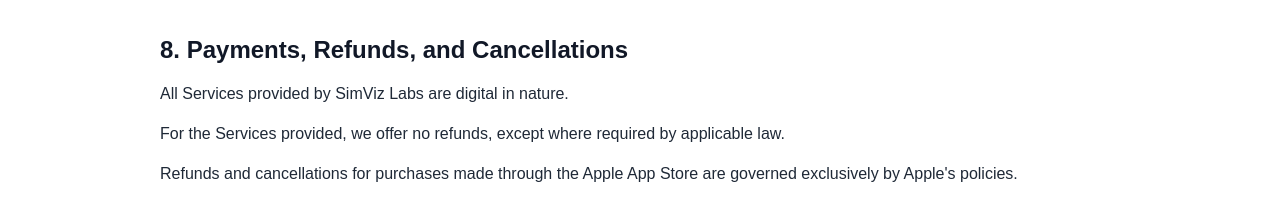
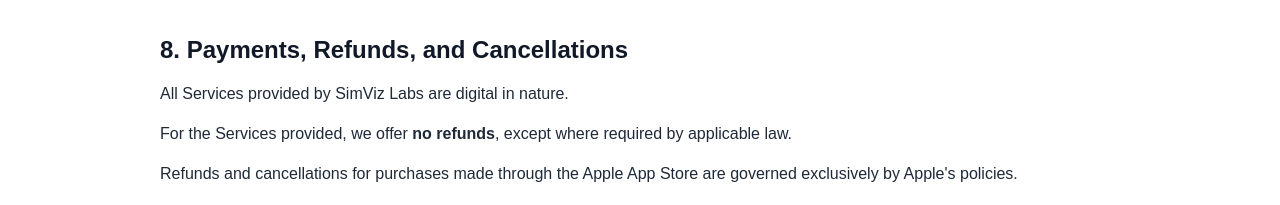
Before and after one commit to simvizlabs/simvizlabs-landing, a Next.js app: page /privacy in a window 1280 px wide. Shown: the part 2302-2507 px from the top of the page. Built offline with nearby package versions, Linux system fonts and the light colour scheme; no server answers.

Commit message:
privacy update

```diff
--- a/app/privacy/page.tsx
+++ b/app/privacy/page.tsx
@@ -187,7 +187,7 @@
                 All Services provided by SimViz Labs are digital in nature.
               </p>
               <p className="mt-4">
-                For the Services provided, we offer no refunds, except where required by applicable law.
+                For the Services provided, we offer <strong>no refunds</strong>, except where required by applicable law.
               </p>
               <p className="mt-4">
                 Refunds and cancellations for purchases made through the Apple App Store are governed exclusively by Apple&apos;s policies.
```
